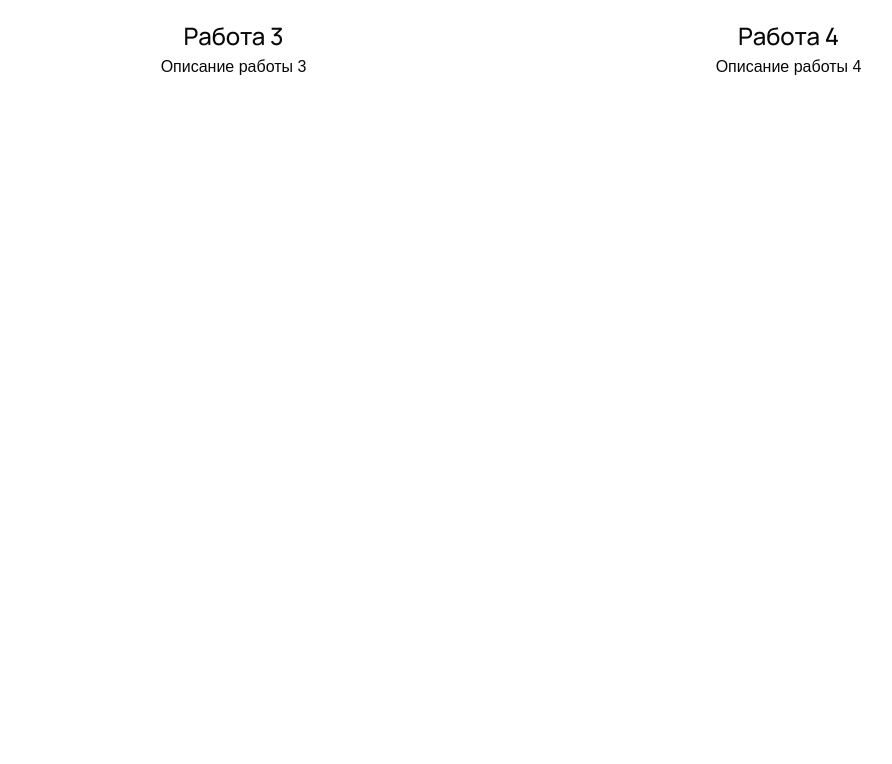
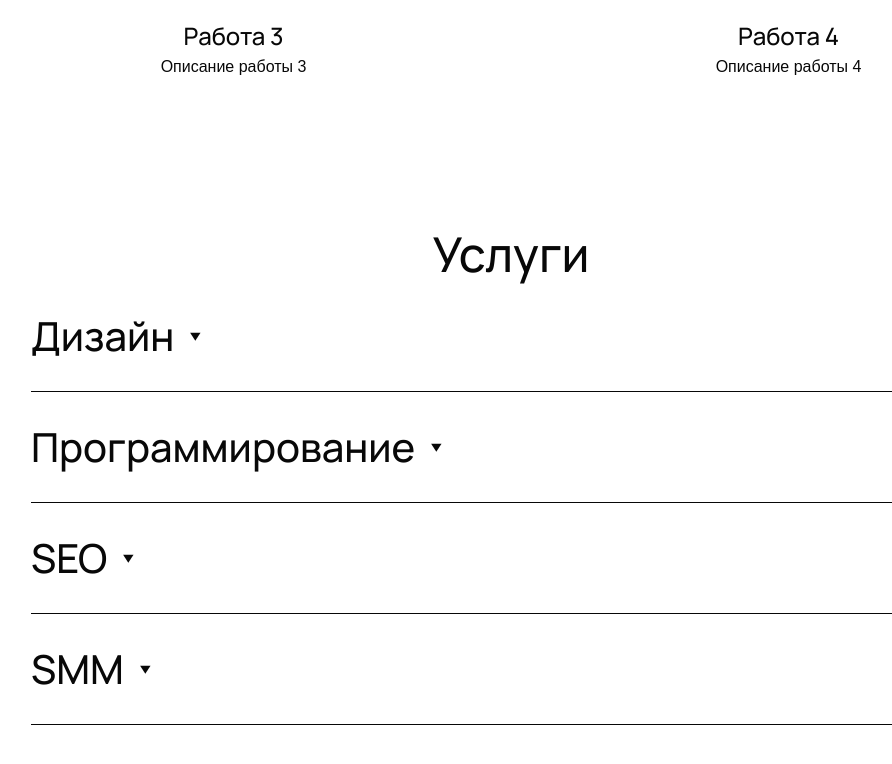
Before and after one commit to Avstudio-sys/portfolio_av_front, a Next.js app: page / in a window 1280 px wide. Shown: the part 2222-2986 px from the top of the page, without its empty margins (129-1021 px from the left). Before the commit the page ends 2298 px from the top, so only its background shows below. Built offline with nearby package versions, Linux system fonts and the light colour scheme.

Commit message:
fix services

```diff
--- a/src/app/page.module.css
+++ b/src/app/page.module.css
@@ -166,6 +166,10 @@
 
 /*******************************/
 
+.works {
+  padding-bottom: 200px;
+}
+
 .works__wrapper {
   display: grid;
   grid-template-columns: repeat(2, 1fr);
@@ -181,9 +185,46 @@
   color: var(--color-black);
 }
 
+/****************************************/
+
+.services {
+  padding: 0 0 224px;
+}
+
+.services__title {
+  font-family: var(--second-family);
+  font-weight: 500;
+  font-size: 48px;
+  text-align: center;
+  color: var(--color-black);
+}
+
+.services__link {
+  font-family: var(--font-family);
+  font-weight: 500;
+  font-size: 16px;
+  color: var(--color-blue);
+  transition: 0.3s all;
+  display: block;
+}
+
+.services__link:hover {
+  text-shadow: 0 0 1px currentColor;
+}
+
+.services__link {
+  margin-top: 8px;
+}
+
 @media screen and (max-width: 1280px) {
   .works__wrapper {
     gap: 56px 150px;
+  }
+  .works {
+    padding-bottom: 150px;
+  }
+  .services {
+    padding: 0 0 150px;
   }
 }
 
@@ -196,6 +237,12 @@
   }
   .works__wrapper {
     gap: 56px 100px;
+  }
+  .works {
+    padding-bottom: 100px;
+  }
+  .services {
+    padding: 0 0 100px;
   }
 }
 
@@ -236,6 +283,16 @@
     gap: 56px 56px;
     margin-top: 20px;
   }
+  .works {
+    padding-bottom: 40px;
+  }
+  .services {
+    padding: 0 0 40px;
+  }
+  .services__title {
+    font-size: 32px;
+    text-align: left;
+  }
 }
 
 @media screen and (max-width: 576px) {
--- a/src/app/page.tsx
+++ b/src/app/page.tsx
@@ -2,6 +2,9 @@ import Image from 'next/image'
 import styles from './page.module.css'
 import { Button } from '@/shared/ui/Button/Button'
 import { Work } from '@/entities/Work/Work'
+import { Review } from '@/entities/Review/Review'
+import { Accordion } from '@/shared/ui/Accordion/Accordion'
+import Link from 'next/link'
 
 export default function Home() {
   return (
@@ -85,6 +88,99 @@ export default function Home() {
           </div>
         </div>
       </section>
+      <section className={styles.services}>
+        <div className="wrapper">
+          <h2 className={styles.services__title}>Услуги</h2>
+          <Accordion title="Дизайн">
+            <div>
+              <Link href={''} className={styles.services__link}>
+                Веб дизайн
+              </Link>
+            </div>
+            <div>
+              <Link href={''} className={styles.services__link}>
+                Продуктовый дизайн
+              </Link>
+            </div>
+            <div>
+              <Link href={''} className={styles.services__link}>
+                Брендинг
+              </Link>
+            </div>
+            <div>
+              <Link href={''} className={styles.services__link}>
+                Инфографика
+              </Link>
+            </div>
+          </Accordion>
+          <Accordion title="Программирование">
+            <div>
+              <Link href={''} className={styles.services__link}>
+                Веб дизайн
+              </Link>
+            </div>
+            <div>
+              <Link href={''} className={styles.services__link}>
+                Продуктовый дизайн
+              </Link>
+            </div>
+            <div>
+              <Link href={''} className={styles.services__link}>
+                Брендинг
+              </Link>
+            </div>
+            <div>
+              <Link href={''} className={styles.services__link}>
+                Инфографика
+              </Link>
+            </div>
+          </Accordion>
+          <Accordion title="SEO">
+            <div>
+              <Link href={''} className={styles.services__link}>
+                Веб дизайн
+              </Link>
+            </div>
+            <div>
+              <Link href={''} className={styles.services__link}>
+                Продуктовый дизайн
+              </Link>
+            </div>
+            <div>
+              <Link href={''} className={styles.services__link}>
+                Брендинг
+              </Link>
+            </div>
+            <div>
+              <Link href={''} className={styles.services__link}>
+                Инфографика
+              </Link>
+            </div>
+          </Accordion>
+          <Accordion title="SMM">
+            <div>
+              <Link href={''} className={styles.services__link}>
+                Веб дизайн
+              </Link>
+            </div>
+            <div>
+              <Link href={''} className={styles.services__link}>
+                Продуктовый дизайн
+              </Link>
+            </div>
+            <div>
+              <Link href={''} className={styles.services__link}>
+                Брендинг
+              </Link>
+            </div>
+            <div>
+              <Link href={''} className={styles.services__link}>
+                Инфографика
+              </Link>
+            </div>
+          </Accordion>
+        </div>
+      </section>
     </>
   )
 }
--- /dev/null
+++ b/src/entities/Review/Review.tsx
@@ -0,0 +1,18 @@
+import React from 'react'
+import styles from './Review.module.css'
+
+type propsReviewT = {
+  fullname: string
+  func: string
+  text: string
+}
+
+export const Review: React.FC<propsReviewT> = ({ fullname, func, text }) => {
+  return (
+    <div className={styles.review}>
+      <div className={styles.review__fullname}>{fullname}</div>
+      <div className={styles.review__func}>{func}</div>
+      <div className={styles.review__text}>{text}</div>
+    </div>
+  )
+}
--- /dev/null
+++ b/src/shared/ui/Accordion/Accordion.module.css
@@ -0,0 +1,42 @@
+.accordion {
+  border-bottom: solid 1px var(--color-black);
+  padding-top: 32px;
+}
+
+.accordion__title {
+  font-family: var(--second-family);
+  font-weight: 500;
+  font-size: 40px;
+  color: var(--color-black);
+  display: flex;
+  align-items: center;
+  gap: 16px;
+  transition: 0.3s all;
+  padding-bottom: 32px; /* Переносим padding сюда */
+}
+
+.accordion__title > div {
+  display: flex;
+  align-items: center;
+  justify-content: center;
+}
+
+.accordion__open {
+  color: var(--color-blue);
+}
+
+.accordion__open path {
+  fill: var(--color-blue);
+}
+
+/* Убираем все margin/padding у content */
+.accordion__content {
+  color: var(--color-blue);
+  overflow: hidden; /* Важно для анимации */
+}
+
+@media screen and (max-width: 768px) {
+  .accordion__title {
+    font-size: 24px;
+  }
+}
--- /dev/null
+++ b/src/shared/ui/Accordion/Accordion.tsx
@@ -0,0 +1,49 @@
+'use client'
+import React, { useState } from 'react'
+import styles from './Accordion.module.css'
+import { ArrowIcon } from '../IconsComponent/ArrowIcon'
+import { motion, AnimatePresence } from 'framer-motion'
+
+type propsAccordionT = {
+  title: string
+  children: React.ReactNode
+}
+
+export const Accordion: React.FC<propsAccordionT> = ({ title, children }) => {
+  const [open, setOpen] = useState(false)
+
+  return (
+    <div className={styles.accordion}>
+      <button
+        className={`${styles.accordion__title} ${
+          open ? styles.accordion__open : ''
+        }`}
+        onClick={() => setOpen((prev) => !prev)}
+      >
+        {title}
+        <motion.div
+          animate={{ rotate: open ? 180 : 0 }}
+          transition={{ duration: 0.3 }}
+        >
+          <ArrowIcon />
+        </motion.div>
+      </button>
+
+      <AnimatePresence>
+        {open ? (
+          <motion.div
+            className={styles.accordion__content}
+            initial={{ height: 0 }}
+            animate={{ height: 'auto' }}
+            exit={{ height: 0 }}
+            transition={{ duration: 0.3, ease: [0.04, 0.62, 0.23, 0.98] }}
+          >
+            <div style={{ paddingBottom: 32 }}>{children}</div>
+          </motion.div>
+        ) : (
+          ''
+        )}
+      </AnimatePresence>
+    </div>
+  )
+}
--- /dev/null
+++ b/src/shared/ui/IconsComponent/ArrowIcon.tsx
@@ -0,0 +1,22 @@
+import React from 'react'
+
+type propsArrowT = {
+  height?: number
+}
+
+export const ArrowIcon: React.FC<propsArrowT> = ({ height = 9 }) => {
+  return (
+    <svg
+      width="11"
+      height={height}
+      viewBox="0 0 11 9"
+      fill="none"
+      xmlns="http://www.w3.org/2000/svg"
+    >
+      <path
+        d="M5.32031 8.83398L0.12416 0.833984L10.5165 0.833985L5.32031 8.83398Z"
+        fill="#080808"
+      />
+    </svg>
+  )
+}
```
Also changed, not shown: src/entities/Review/Review.module.css (added, +31 -0 lines).
